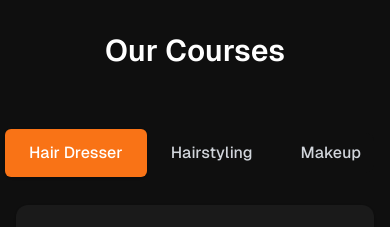
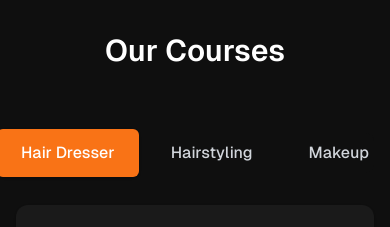
Before and after one commit to rish1t/kpwebsite, a Next.js app: page /academy in a window 390 px wide. Shown: the part 1920-2147 px from the top of the page. Built offline with nearby package versions, Linux system fonts and the light colour scheme.

Commit message:
responsive

```diff
--- a/src/app/academy/page.tsx
+++ b/src/app/academy/page.tsx
@@ -20,7 +20,7 @@ export default function Home() {
 
 
       <Testicles />
-      <FormComponent />
+      {/* <FormComponent /> */}
 
 
       <Footer />
--- a/src/components/acadcourses.tsx
+++ b/src/components/acadcourses.tsx
@@ -101,7 +101,7 @@ export default function Component() {
               <TabsTrigger
                 key={course.id}
                 value={course.id}
-                className="px-6 py-3 text-base font-medium transition-colors rounded-md text-gray-300 hover:bg-[#2a2a2a] data-[state=active]:bg-orange-500 data-[state=active]:text-white"
+                className="px-6 py-3 mx-1 text-base font-medium transition-colors rounded-md text-gray-300 hover:bg-[#2a2a2a] data-[state=active]:bg-orange-500 data-[state=active]:text-white"
               >
                 {course.name}
               </TabsTrigger>
```
